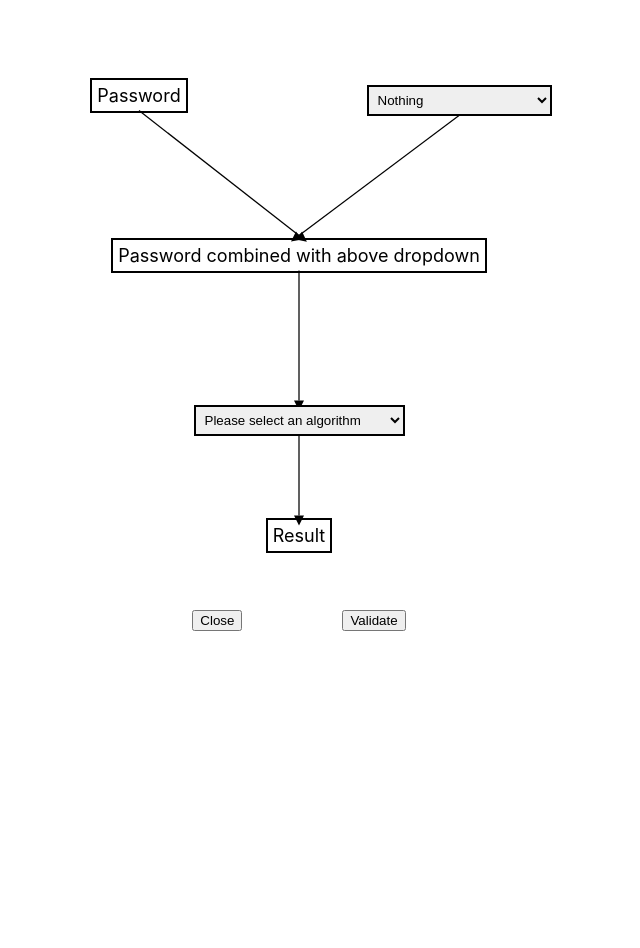
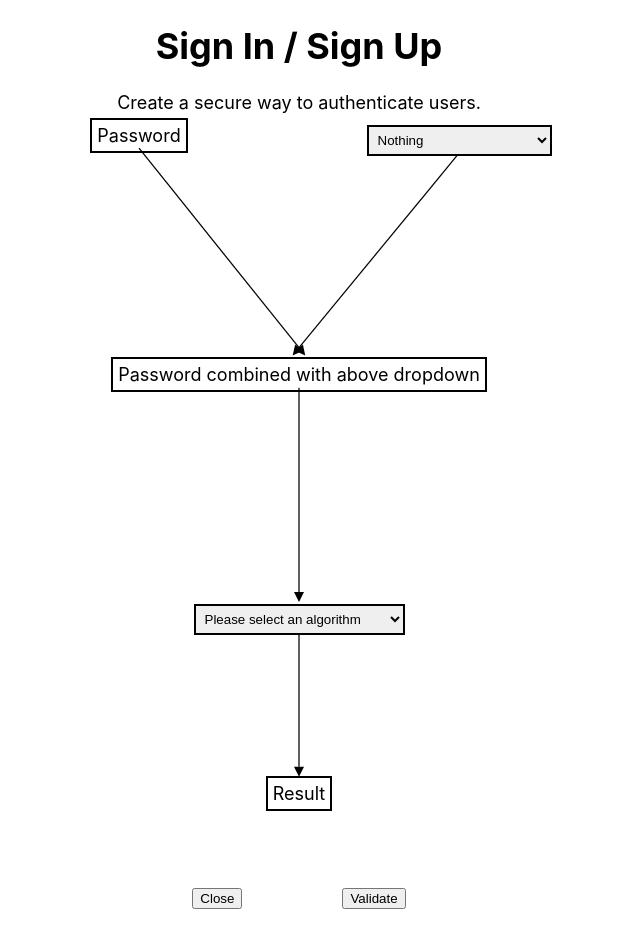
Before and after one commit to fmavb/questlines, a React (Create React App) app: page /challenge2/part1 in a window 1280 px wide. Shown: the top 948 px of the page, without its empty margins (341-981 px from the left). Built offline with nearby package versions, Linux system fonts and the light colour scheme.

Commit message:
Challenge 2 fixes

```diff
--- a/src/components/Challenge2/Part1.css
+++ b/src/components/Challenge2/Part1.css
@@ -4,6 +4,11 @@ p, select {
     border-style: solid;
     border-color: black;
     padding: 5px;
+}
+
+.challenge{
+    display: block;
+    position: absolute;
 }
 
 button {
--- a/src/components/Challenge2/Part1.js
+++ b/src/components/Challenge2/Part1.js
@@ -9,7 +9,7 @@ export default class Part1 extends Component{
         this.selectSalt = this.selectSalt.bind(this);
         this.selectAlgorithm = this.selectAlgorithm.bind(this);
         this.validate = this.validate.bind(this);
-        this.state = {salt: "nothing", algorithm:"nothing"};
+        this.state = {salt: "nothing", algorithm: "nothing"};
     }
 
     selectSalt(e){
@@ -60,9 +60,9 @@ it is a slow algorithm which makes brute forcing time consuming");
         const x2 = leftTo + (parseFloat(getComputedStyle(this.id(to), null).width.replace("px", "")))/2;
         const y2 = topTo + (parseFloat(getComputedStyle(this.id(to), null).height.replace("px", "")))/2;
         this.id(arrow).setAttribute("x1", x1);
-        this.id(arrow).setAttribute("y1", y1+15);
+        this.id(arrow).setAttribute("y1", y1-100);
         this.id(arrow).setAttribute("x2", x2);
-        this.id(arrow).setAttribute("y2", y2-20);
+        this.id(arrow).setAttribute("y2", y2-140);
     }
 
     componentDidMount(){
@@ -75,6 +75,11 @@ it is a slow algorithm which makes brute forcing time consuming");
 
     render(){
         return(
+            <div className="challenge">
+                <div style={{position: "relative"}}>
+                <h1>Sign In / Sign Up</h1>
+                Create a secure way to authenticate users.
+                </div>
             <div className="page">
                 <div className="element" id="password">
                     <p>Password</p>
@@ -121,6 +126,7 @@ it is a slow algorithm which makes brute forcing time consuming");
                     <line id="path4" className="line" />
                 </svg>
             </div>
+            </div>
         );
     }
 }
--- a/src/components/Challenge2/Part2.js
+++ b/src/components/Challenge2/Part2.js
@@ -4,6 +4,7 @@ import './Part2.css';
 export default class Part2 extends Component {
     constructor(props) {
         super(props);
+        document.title = "Challenge 2 - Part 2";
         this.state = {
             alg1: "nothing",
             alg2: "nothing",
@@ -106,10 +107,13 @@ export default class Part2 extends Component {
         if (Part2.keyValues.includes(value)) {
             document.getElementById("key2").style.display = "inline";
             this.id("path7").style.display = "inline";
+            this.id("path9").style.display = "inline";
             this.drawArrow("path7", "key2", "alg2");
+            this.drawArrow("path9", "key2", "alg3");
         } else {
             document.getElementById("key2").style.display = "none";
             this.id("path7").style.display = "none";
+            this.id("path9").style.display = "none";
         }
         this.initialState();
         this.setState({ alg2: value });
@@ -121,6 +125,7 @@ export default class Part2 extends Component {
             document.getElementById("key3").style.display = "inline";
             this.id("path8").style.display = "inline";
             this.drawArrow("path8", "key3", "alg3");
+            this.drawArrow("path9", "key2", "alg3");
         } else {
             document.getElementById("key3").style.display = "none";
             this.id("path8").style.display = "none";
@@ -145,9 +150,9 @@ export default class Part2 extends Component {
         const x2 = leftTo + parseFloat(rectTo.width)/2;
         const y2 = topTo + parseFloat(rectTo.height)/2;
         this.id(arrow).setAttribute("x1", x1);
-        this.id(arrow).setAttribute("y1", y1 + 0);
+        this.id(arrow).setAttribute("y1", y1 - 110);
         this.id(arrow).setAttribute("x2", x2);
-        this.id(arrow).setAttribute("y2", y2 - 40);
+        this.id(arrow).setAttribute("y2", y2 - 150);
     }
 
     drawArrow2(arrow, from, to) {
@@ -162,9 +167,9 @@ export default class Part2 extends Component {
         const x2 = leftTo;
         const y2 = topTo + rectTo.height/2;
         this.id(arrow).setAttribute("x1", x1 + 5);
-        this.id(arrow).setAttribute("y1", y1 - 15);
+        this.id(arrow).setAttribute("y1", y1 - 125);
         this.id(arrow).setAttribute("x2", x2 - 10);
-        this.id(arrow).setAttribute("y2", y2 - 15);
+        this.id(arrow).setAttribute("y2", y2 - 125);
     }
 
     initialState(){
@@ -215,6 +220,9 @@ export default class Part2 extends Component {
 
     render() {
         return (
+            <div className="challenge">
+                <h1>Encrypt and Send a Message</h1>
+                Encrypt the message, and its encryption key so that it can be sent securely.
             <div className="page">
                 <div id="keys">
                 <div className="element" id="message">
@@ -312,6 +320,7 @@ export default class Part2 extends Component {
                     <line id="path9" className="line" />
                 </svg>
             </div>
+            </div>
         );
     }
 }
```
